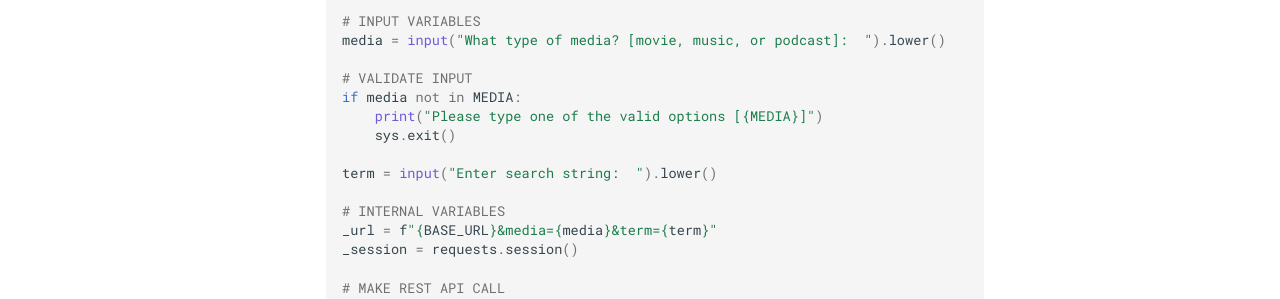
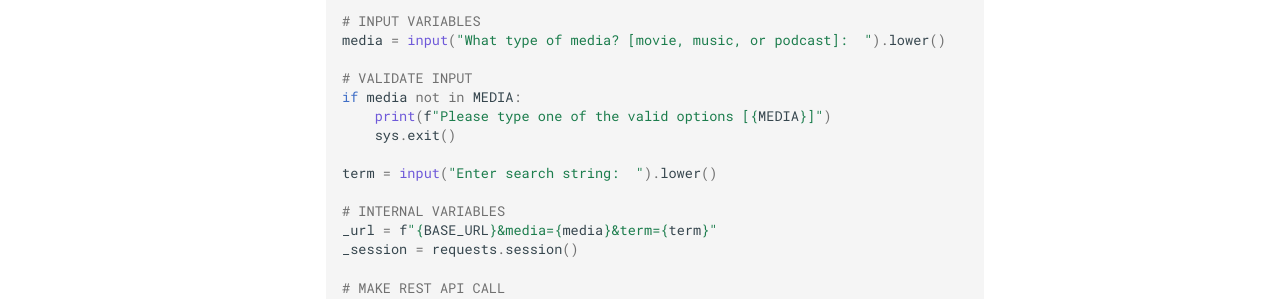
Before and after one commit to wwt/docker-foundations, an MkDocs documentation site: the page built from docs/sections/section_5.md, in a window 1280 px wide and 900 px high, scrolled down 574 px. Shown: the part 153-452 px from the top of the window. Built offline with MkDocs 1.6.1 and Material for MkDocs 9.7.7, drawn with Linux system fonts in a browser that asks for light colours; emoji names are drawn with the system emoji font; comment, search, counter and statistics services are not loaded.

```diff
--- a/docs/sections/section_5.md
+++ b/docs/sections/section_5.md
@@ -24,7 +24,7 @@ In this section you will create a simple Python script to retrieve search result
 
     # VALIDATE INPUT
     if media not in MEDIA:
-        print("Please type one of the valid options [{MEDIA}]")
+        print(f"Please type one of the valid options [{MEDIA}]")
         sys.exit()
 
     term = input("Enter search string:  ").lower()
```
